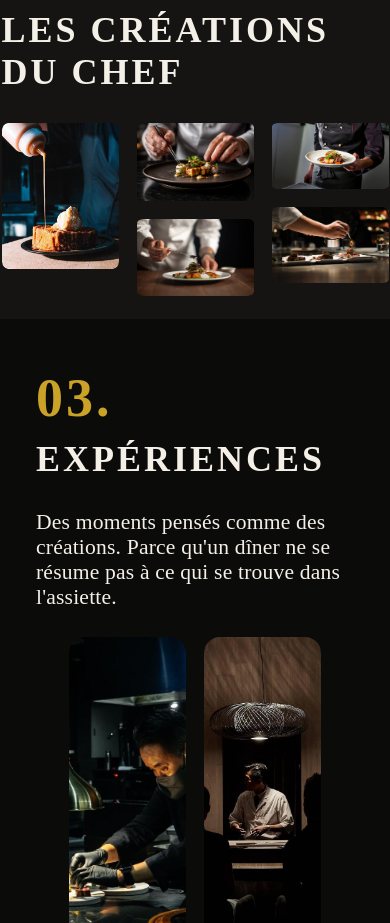
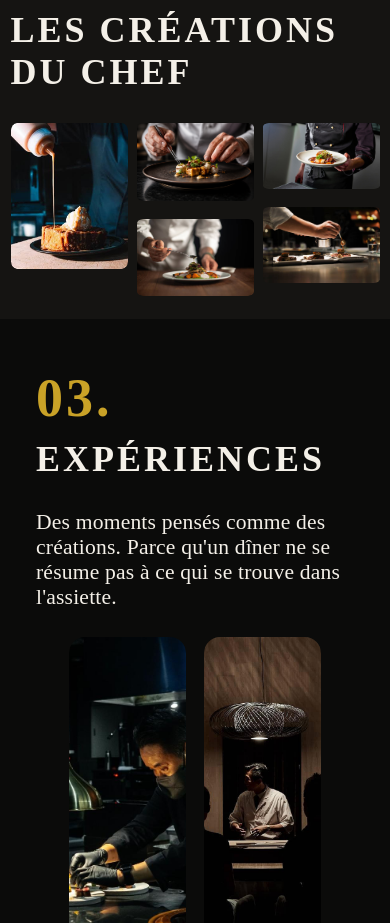
Before and after one commit to MouhamedB19/Noir-Restaurant-Website, a React (Vite) app: page / in a window 390 px wide. Shown: the part 1460-2383 px from the top of the page. Built offline with nearby package versions, Linux system fonts and the light colour scheme.

Commit message:
Correction de la structure HTML dans le composant Creations et ajout de règles de responsivité pour la grille des créations

```diff
--- a/src/components/Creations.jsx
+++ b/src/components/Creations.jsx
@@ -19,7 +19,8 @@ function Creations()
                         <div className="box-title">
                             <h2 className="title-section">
                                 <h2 className="numero">02.</h2>
-                                Les créations du chef</h2>
+                                Les créations du chef
+                            </h2>
                         </div>
                         <div className="grid-creations">
 
--- a/src/styles/creations.css
+++ b/src/styles/creations.css
@@ -40,3 +40,10 @@
     border-radius: 5%;
     display: block;
 }
+
+
+@media(max-width: 768px){
+    .grid-creations{
+        column-gap: 0.5rem;
+    }
+}
```
